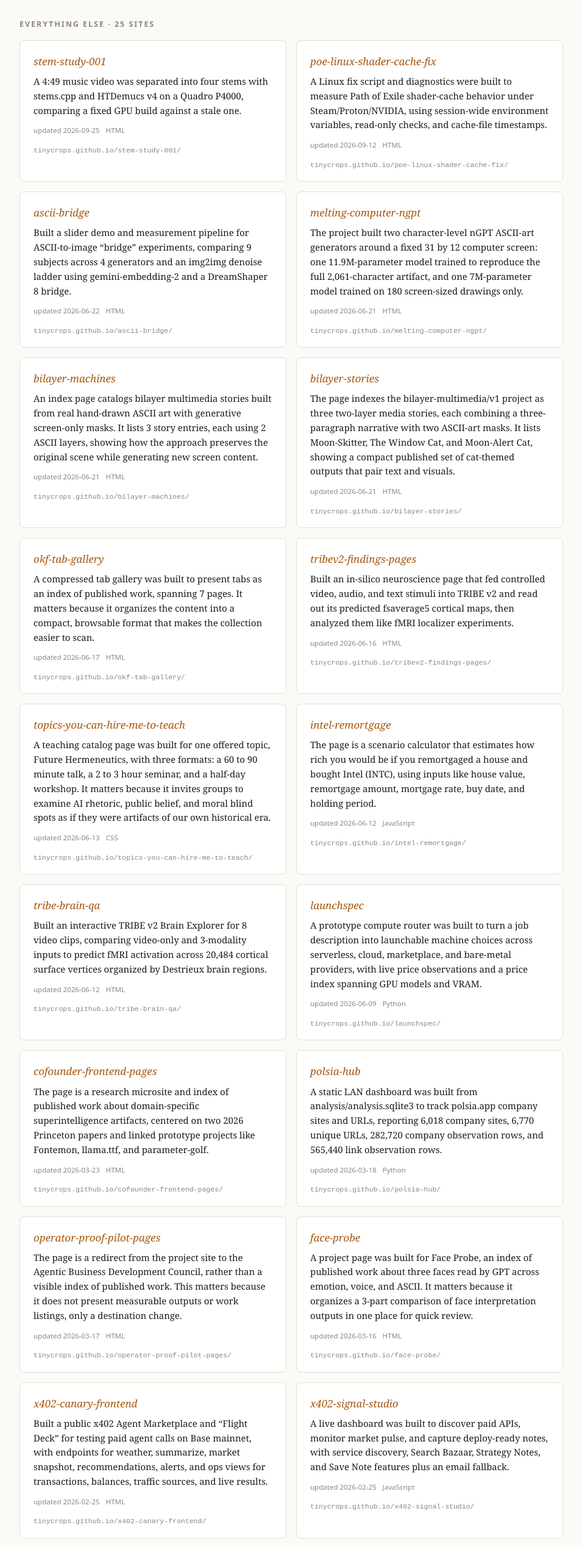
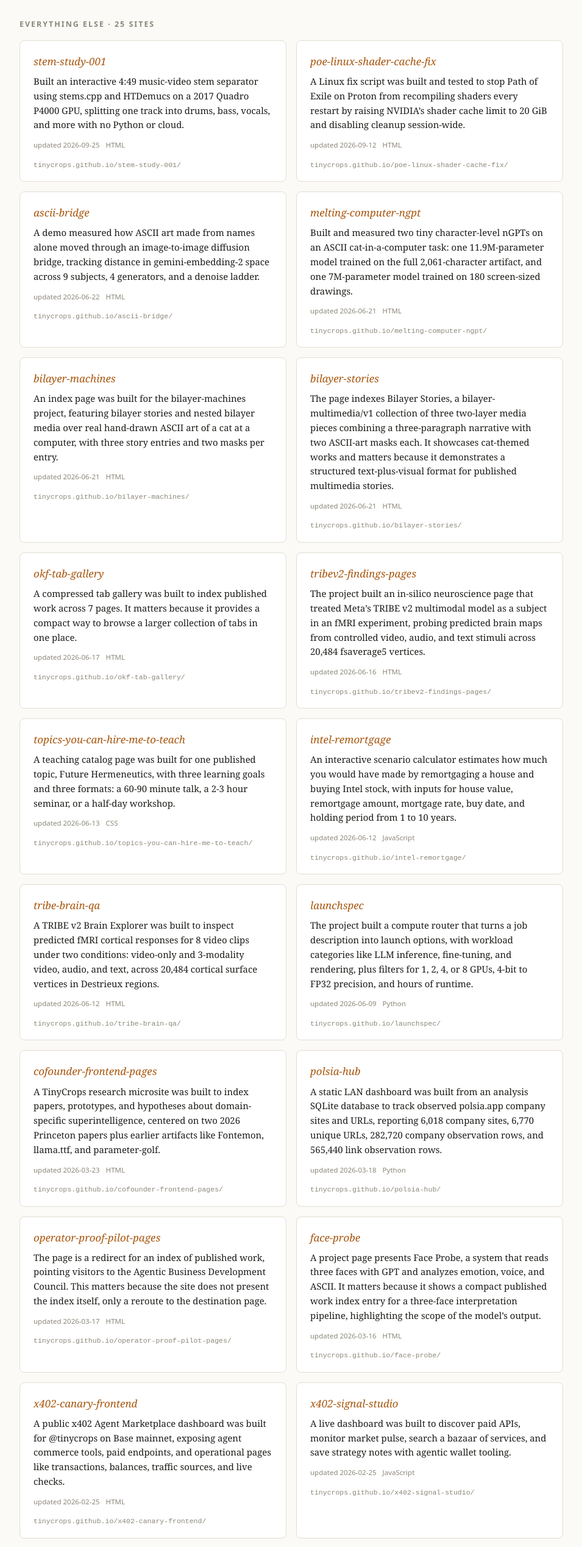
Before and after one commit to tinycrops/tinycrops-index, a plain HTML site: page frontend/index.html in a window 1280 px wide. Shown: the part 2140-4677 px from the top of the page at 61% size, without its empty margins (162-1117 px from the left). Drawn offline with Linux system fonts and the light colour scheme.

Commit message:
chore: regenerate index 2026-11-17

```diff
--- a/frontend/index.html
+++ b/frontend/index.html
@@ -143,155 +143,155 @@
 <div class="grid">
     <article class="card">
       <h3><a href="https://tinycrops.github.io/stem-study-001/" target="_blank" rel="noopener noreferrer">stem-study-001</a></h3>
-      <p>A 4:49 music video was separated into four stems with stems.cpp and HTDemucs v4 on a Quadro P4000, comparing a fixed GPU build against a stale one.</p>
+      <p>Built an interactive 4:49 music-video stem separator using stems.cpp and HTDemucs on a 2017 Quadro P4000 GPU, splitting one track into drums, bass, vocals, and more with no Python or cloud.</p>
       <div class="meta"><span>updated 2026-09-25</span><span>HTML</span></div>
       <a class="src" href="https://tinycrops.github.io/stem-study-001/" target="_blank" rel="noopener noreferrer">tinycrops.github.io/stem-study-001/</a>
     </article>
     <article class="card">
       <h3><a href="https://tinycrops.github.io/poe-linux-shader-cache-fix/" target="_blank" rel="noopener noreferrer">poe-linux-shader-cache-fix</a></h3>
-      <p>A Linux fix script and diagnostics were built to measure Path of Exile shader-cache behavior under Steam/Proton/NVIDIA, using session-wide environment variables, read-only checks, and cache-file timestamps.</p>
+      <p>A Linux fix script was built and tested to stop Path of Exile on Proton from recompiling shaders every restart by raising NVIDIA’s shader cache limit to 20 GiB and disabling cleanup session-wide.</p>
       <div class="meta"><span>updated 2026-09-12</span><span>HTML</span></div>
       <a class="src" href="https://tinycrops.github.io/poe-linux-shader-cache-fix/" target="_blank" rel="noopener noreferrer">tinycrops.github.io/poe-linux-shader-cache-fix/</a>
     </article>
     <article class="card">
       <h3><a href="https://tinycrops.github.io/ascii-bridge/" target="_blank" rel="noopener noreferrer">ascii-bridge</a></h3>
-      <p>Built a slider demo and measurement pipeline for ASCII-to-image “bridge” experiments, comparing 9 subjects across 4 generators and an img2img denoise ladder using gemini-embedding-2 and a DreamShaper 8 bridge.</p>
+      <p>A demo measured how ASCII art made from names alone moved through an image-to-image diffusion bridge, tracking distance in gemini-embedding-2 space across 9 subjects, 4 generators, and a denoise ladder.</p>
       <div class="meta"><span>updated 2026-06-22</span><span>HTML</span></div>
       <a class="src" href="https://tinycrops.github.io/ascii-bridge/" target="_blank" rel="noopener noreferrer">tinycrops.github.io/ascii-bridge/</a>
     </article>
     <article class="card">
       <h3><a href="https://tinycrops.github.io/melting-computer-ngpt/" target="_blank" rel="noopener noreferrer">melting-computer-ngpt</a></h3>
-      <p>The project built two character-level nGPT ASCII-art generators around a fixed 31 by 12 computer screen: one 11.9M-parameter model trained to reproduce the full 2,061-character artifact, and one 7M-parameter model trained on 180 screen-sized drawings only.</p>
+      <p>Built and measured two tiny character-level nGPTs on an ASCII cat-in-a-computer task: one 11.9M-parameter model trained on the full 2,061-character artifact, and one 7M-parameter model trained on 180 screen-sized drawings.</p>
       <div class="meta"><span>updated 2026-06-21</span><span>HTML</span></div>
       <a class="src" href="https://tinycrops.github.io/melting-computer-ngpt/" target="_blank" rel="noopener noreferrer">tinycrops.github.io/melting-computer-ngpt/</a>
     </article>
     <article class="card">
       <h3><a href="https://tinycrops.github.io/bilayer-machines/" target="_blank" rel="noopener noreferrer">bilayer-machines</a></h3>
-      <p>An index page catalogs bilayer multimedia stories built from real hand-drawn ASCII art with generative screen-only masks. It lists 3 story entries, each using 2 ASCII layers, showing how the approach preserves the original scene while generating new screen content.</p>
+      <p>An index page was built for the bilayer-machines project, featuring bilayer stories and nested bilayer media over real hand-drawn ASCII art of a cat at a computer, with three story entries and two masks per entry.</p>
       <div class="meta"><span>updated 2026-06-21</span><span>HTML</span></div>
       <a class="src" href="https://tinycrops.github.io/bilayer-machines/" target="_blank" rel="noopener noreferrer">tinycrops.github.io/bilayer-machines/</a>
     </article>
     <article class="card">
       <h3><a href="https://tinycrops.github.io/bilayer-stories/" target="_blank" rel="noopener noreferrer">bilayer-stories</a></h3>
-      <p>The page indexes the bilayer-multimedia/v1 project as three two-layer media stories, each combining a three-paragraph narrative with two ASCII-art masks. It lists Moon-Skitter, The Window Cat, and Moon-Alert Cat, showing a compact published set of cat-themed outputs that pair text and visuals.</p>
+      <p>The page indexes Bilayer Stories, a bilayer-multimedia/v1 collection of three two-layer media pieces combining a three-paragraph narrative with two ASCII-art masks each. It showcases cat-themed works and matters because it demonstrates a structured text-plus-visual format for published multimedia stories.</p>
       <div class="meta"><span>updated 2026-06-21</span><span>HTML</span></div>
       <a class="src" href="https://tinycrops.github.io/bilayer-stories/" target="_blank" rel="noopener noreferrer">tinycrops.github.io/bilayer-stories/</a>
     </article>
     <article class="card">
       <h3><a href="https://tinycrops.github.io/okf-tab-gallery/" target="_blank" rel="noopener noreferrer">okf-tab-gallery</a></h3>
-      <p>A compressed tab gallery was built to present tabs as an index of published work, spanning 7 pages. It matters because it organizes the content into a compact, browsable format that makes the collection easier to scan.</p>
+      <p>A compressed tab gallery was built to index published work across 7 pages. It matters because it provides a compact way to browse a larger collection of tabs in one place.</p>
       <div class="meta"><span>updated 2026-06-17</span><span>HTML</span></div>
       <a class="src" href="https://tinycrops.github.io/okf-tab-gallery/" target="_blank" rel="noopener noreferrer">tinycrops.github.io/okf-tab-gallery/</a>
     </article>
     <article class="card">
       <h3><a href="https://tinycrops.github.io/tribev2-findings-pages/" target="_blank" rel="noopener noreferrer">tribev2-findings-pages</a></h3>
-      <p>Built an in-silico neuroscience page that fed controlled video, audio, and text stimuli into TRIBE v2 and read out its predicted fsaverage5 cortical maps, then analyzed them like fMRI localizer experiments.</p>
+      <p>The project built an in-silico neuroscience page that treated Meta’s TRIBE v2 multimodal model as a subject in an fMRI experiment, probing predicted brain maps from controlled video, audio, and text stimuli across 20,484 fsaverage5 vertices.</p>
       <div class="meta"><span>updated 2026-06-16</span><span>HTML</span></div>
       <a class="src" href="https://tinycrops.github.io/tribev2-findings-pages/" target="_blank" rel="noopener noreferrer">tinycrops.github.io/tribev2-findings-pages/</a>
     </article>
     <article class="card">
       <h3><a href="https://tinycrops.github.io/topics-you-can-hire-me-to-teach/" target="_blank" rel="noopener noreferrer">topics-you-can-hire-me-to-teach</a></h3>
-      <p>A teaching catalog page was built for one offered topic, Future Hermeneutics, with three formats: a 60 to 90 minute talk, a 2 to 3 hour seminar, and a half-day workshop. It matters because it invites groups to examine AI rhetoric, public belief, and moral blind spots as if they were artifacts of our own historical era.</p>
+      <p>A teaching catalog page was built for one published topic, Future Hermeneutics, with three learning goals and three formats: a 60-90 minute talk, a 2-3 hour seminar, or a half-day workshop.</p>
       <div class="meta"><span>updated 2026-06-13</span><span>CSS</span></div>
       <a class="src" href="https://tinycrops.github.io/topics-you-can-hire-me-to-teach/" target="_blank" rel="noopener noreferrer">tinycrops.github.io/topics-you-can-hire-me-to-teach/</a>
     </article>
     <article class="card">
       <h3><a href="https://tinycrops.github.io/intel-remortgage/" target="_blank" rel="noopener noreferrer">intel-remortgage</a></h3>
-      <p>The page is a scenario calculator that estimates how rich you would be if you remortgaged a house and bought Intel (INTC), using inputs like house value, remortgage amount, mortgage rate, buy date, and holding period.</p>
+      <p>An interactive scenario calculator estimates how much you would have made by remortgaging a house and buying Intel stock, with inputs for house value, remortgage amount, mortgage rate, buy date, and holding period from 1 to 10 years.</p>
       <div class="meta"><span>updated 2026-06-12</span><span>JavaScript</span></div>
       <a class="src" href="https://tinycrops.github.io/intel-remortgage/" target="_blank" rel="noopener noreferrer">tinycrops.github.io/intel-remortgage/</a>
     </article>
     <article class="card">
       <h3><a href="https://tinycrops.github.io/tribe-brain-qa/" target="_blank" rel="noopener noreferrer">tribe-brain-qa</a></h3>
-      <p>Built an interactive TRIBE v2 Brain Explorer for 8 video clips, comparing video-only and 3-modality inputs to predict fMRI activation across 20,484 cortical surface vertices organized by Destrieux brain regions.</p>
+      <p>A TRIBE v2 Brain Explorer was built to inspect predicted fMRI cortical responses for 8 video clips under two conditions: video-only and 3-modality video, audio, and text, across 20,484 cortical surface vertices in Destrieux regions.</p>
       <div class="meta"><span>updated 2026-06-12</span><span>HTML</span></div>
       <a class="src" href="https://tinycrops.github.io/tribe-brain-qa/" target="_blank" rel="noopener noreferrer">tinycrops.github.io/tribe-brain-qa/</a>
     </article>
     <article class="card">
       <h3><a href="https://tinycrops.github.io/launchspec/" target="_blank" rel="noopener noreferrer">launchspec</a></h3>
-      <p>A prototype compute router was built to turn a job description into launchable machine choices across serverless, cloud, marketplace, and bare-metal providers, with live price observations and a price index spanning GPU models and VRAM.</p>
+      <p>The project built a compute router that turns a job description into launch options, with workload categories like LLM inference, fine-tuning, and rendering, plus filters for 1, 2, 4, or 8 GPUs, 4-bit to FP32 precision, and hours of runtime.</p>
       <div class="meta"><span>updated 2026-06-09</span><span>Python</span></div>
       <a class="src" href="https://tinycrops.github.io/launchspec/" target="_blank" rel="noopener noreferrer">tinycrops.github.io/launchspec/</a>
     </article>
     <article class="card">
       <h3><a href="https://tinycrops.github.io/cofounder-frontend-pages/" target="_blank" rel="noopener noreferrer">cofounder-frontend-pages</a></h3>
-      <p>The page is a research microsite and index of published work about domain-specific superintelligence artifacts, centered on two 2026 Princeton papers and linked prototype projects like Fontemon, llama.ttf, and parameter-golf.</p>
+      <p>A TinyCrops research microsite was built to index papers, prototypes, and hypotheses about domain-specific superintelligence, centered on two 2026 Princeton papers plus earlier artifacts like Fontemon, llama.ttf, and parameter-golf.</p>
       <div class="meta"><span>updated 2026-03-23</span><span>HTML</span></div>
       <a class="src" href="https://tinycrops.github.io/cofounder-frontend-pages/" target="_blank" rel="noopener noreferrer">tinycrops.github.io/cofounder-frontend-pages/</a>
     </article>
     <article class="card">
       <h3><a href="https://tinycrops.github.io/polsia-hub/" target="_blank" rel="noopener noreferrer">polsia-hub</a></h3>
-      <p>A static LAN dashboard was built from analysis/analysis.sqlite3 to track polsia.app company sites and URLs, reporting 6,018 company sites, 6,770 unique URLs, 282,720 company observation rows, and 565,440 link observation rows.</p>
+      <p>A static LAN dashboard was built from an analysis SQLite database to track observed polsia.app company sites and URLs, reporting 6,018 company sites, 6,770 unique URLs, 282,720 company observation rows, and 565,440 link observation rows.</p>
       <div class="meta"><span>updated 2026-03-18</span><span>Python</span></div>
       <a class="src" href="https://tinycrops.github.io/polsia-hub/" target="_blank" rel="noopener noreferrer">tinycrops.github.io/polsia-hub/</a>
     </article>
     <article class="card">
       <h3><a href="https://tinycrops.github.io/operator-proof-pilot-pages/" target="_blank" rel="noopener noreferrer">operator-proof-pilot-pages</a></h3>
-      <p>The page is a redirect from the project site to the Agentic Business Development Council, rather than a visible index of published work. This matters because it does not present measurable outputs or work listings, only a destination change.</p>
+      <p>The page is a redirect for an index of published work, pointing visitors to the Agentic Business Development Council. This matters because the site does not present the index itself, only a reroute to the destination page.</p>
       <div class="meta"><span>updated 2026-03-17</span><span>HTML</span></div>
       <a class="src" href="https://tinycrops.github.io/operator-proof-pilot-pages/" target="_blank" rel="noopener noreferrer">tinycrops.github.io/operator-proof-pilot-pages/</a>
     </article>
     <article class="card">
       <h3><a href="https://tinycrops.github.io/face-probe/" target="_blank" rel="noopener noreferrer">face-probe</a></h3>
-      <p>A project page was built for Face Probe, an index of published work about three faces read by GPT across emotion, voice, and ASCII. It matters because it organizes a 3-part comparison of face interpretation outputs in one place for quick review.</p>
+      <p>A project page presents Face Probe, a system that reads three faces with GPT and analyzes emotion, voice, and ASCII. It matters because it shows a compact published work index entry for a three-face interpretation pipeline, highlighting the scope of the model’s output.</p>
       <div class="meta"><span>updated 2026-03-16</span><span>HTML</span></div>
       <a class="src" href="https://tinycrops.github.io/face-probe/" target="_blank" rel="noopener noreferrer">tinycrops.github.io/face-probe/</a>
     </article>
     <article class="card">
       <h3><a href="https://tinycrops.github.io/x402-canary-frontend/" target="_blank" rel="noopener noreferrer">x402-canary-frontend</a></h3>
-      <p>Built a public x402 Agent Marketplace and “Flight Deck” for testing paid agent calls on Base mainnet, with endpoints for weather, summarize, market snapshot, recommendations, alerts, and ops views for transactions, balances, traffic sources, and live results.</p>
+      <p>A public x402 Agent Marketplace dashboard was built for @tinycrops on Base mainnet, exposing agent commerce tools, paid endpoints, and operational pages like transactions, balances, traffic sources, and live checks.</p>
       <div class="meta"><span>updated 2026-02-25</span><span>HTML</span></div>
       <a class="src" href="https://tinycrops.github.io/x402-canary-frontend/" target="_blank" rel="noopener noreferrer">tinycrops.github.io/x402-canary-frontend/</a>
     </article>
     <article class="card">
       <h3><a href="https://tinycrops.github.io/x402-signal-studio/" target="_blank" rel="noopener noreferrer">x402-signal-studio</a></h3>
-      <p>A live dashboard was built to discover paid APIs, monitor market pulse, and capture deploy-ready notes, with service discovery, Search Bazaar, Strategy Notes, and Save Note features plus an email fallback.</p>
+      <p>A live dashboard was built to discover paid APIs, monitor market pulse, search a bazaar of services, and save strategy notes with agentic wallet tooling.</p>
       <div class="meta"><span>updated 2026-02-25</span><span>JavaScript</span></div>
       <a class="src" href="https://tinycrops.github.io/x402-signal-studio/" target="_blank" rel="noopener noreferrer">tinycrops.github.io/x402-signal-studio/</a>
     </article>
     <article class="card">
       <h3><a href="https://tinycrops.github.io/market-studio/" target="_blank" rel="noopener noreferrer">market-studio</a></h3>
-      <p>A small web app was built to submit ingestion jobs from a single URL, a page/profile URL list, or video URLs, with controls for max videos, max per page, and max total. It also includes a job queue and library view with refresh and upload filters, helping organize submitted content and track job status.</p>
+      <p>Built a market-studio web interface for submitting ingestion jobs from a single URL, a profile URL, or a list of video URLs, with controls for max videos, max per page, and max total. It also includes a job queue, job log, uploader library, and refresh actions, helping users manage and track batch content ingestion.</p>
       <div class="meta"><span>updated 2026-02-19</span><span>Python</span></div>
       <a class="src" href="https://tinycrops.github.io/market-studio/" target="_blank" rel="noopener noreferrer">tinycrops.github.io/market-studio/</a>
     </article>
     <article class="card">
       <h3><a href="https://tinycrops.github.io/pain-to-page/" target="_blank" rel="noopener noreferrer">pain-to-page</a></h3>
-      <p>It was a beta waitlist tool that turns social links from TikTok, X, YouTube Shorts, and Facebook into a pain-point brief and landing page draft in 10 minutes.</p>
+      <p>It built a beta tool that turns social links from TikTok, X, YouTube Shorts, and Facebook into a pain-point brief and landing page draft in 10 minutes.</p>
       <div class="meta"><span>updated 2026-02-19</span><span>HTML</span></div>
       <a class="src" href="https://tinycrops.github.io/pain-to-page/" target="_blank" rel="noopener noreferrer">tinycrops.github.io/pain-to-page/</a>
     </article>
     <article class="card">
       <h3><a href="https://tinycrops.github.io/pain-to-page-frontend/" target="_blank" rel="noopener noreferrer">pain-to-page-frontend</a></h3>
-      <p>A beta waitlist page was built for Pain-to-Page, a tool that turns 5 to 20 social links into a pain-point brief and landing page draft in under 10 minutes.</p>
+      <p>The page presents a beta waitlist for a tool that turns 5 to 20 social posts into a pain-point brief and landing page draft in under 10 minutes, using language from TikTok, X, Shorts, and Facebook.</p>
       <div class="meta"><span>updated 2026-02-18</span><span>HTML</span></div>
       <a class="src" href="https://tinycrops.github.io/pain-to-page-frontend/" target="_blank" rel="noopener noreferrer">tinycrops.github.io/pain-to-page-frontend/</a>
     </article>
     <article class="card">
       <h3><a href="https://tinycrops.github.io/poe-memory-market-onboarding-site/" target="_blank" rel="noopener noreferrer">poe-memory-market-onboarding-site</a></h3>
-      <p>The project built a character-first onboarding flow for Path of Exile, guiding users through 2 steps: submit account and realm, then choose a newest-first character and run a build preview.</p>
+      <p>Built a Path of Exile onboarding page for character-first build intelligence with two steps: submit account and realm, then choose a character from a newest-first list, with preview, lookup, and follow-up contact options.</p>
       <div class="meta"><span>updated 2026-02-18</span><span>CSS</span></div>
       <a class="src" href="https://tinycrops.github.io/poe-memory-market-onboarding-site/" target="_blank" rel="noopener noreferrer">tinycrops.github.io/poe-memory-market-onboarding-site/</a>
     </article>
     <article class="card">
       <h3><a href="https://tinycrops.github.io/agibox/" target="_blank" rel="noopener noreferrer">agibox</a></h3>
-      <p>The page compares high-performance workstation builds by pricing CPUs, GPUs, RAM, storage, and motherboards, then totals three sample configurations from a $15,281 value build to a $65,714 flagship.</p>
+      <p>The page built a pricing and comparison index for high-performance workstation parts and three sample configurations, covering Xeon CPUs, 48 GB Ada GPUs, 256 GB ECC RAM, storage, and motherboard options.</p>
       <div class="meta"><span>updated 2025-06-26</span><span>HTML</span></div>
       <a class="src" href="https://tinycrops.github.io/agibox/" target="_blank" rel="noopener noreferrer">tinycrops.github.io/agibox/</a>
     </article>
     <article class="card">
       <h3><a href="https://tinycrops.github.io/blog/" target="_blank" rel="noopener noreferrer">blog</a></h3>
-      <p>The page is a blog homepage and documentation-style index for Matthew’s published writing, built with MkDocs and organized with search and previous/next navigation.</p>
+      <p>An MkDocs-generated blog site was built as an index for Matthew’s published writing, including a homepage, search, previous/next navigation, and project layout documentation. It matters because it organizes his work into a searchable, navigable archive that makes his posts easier to find and revisit.</p>
       <div class="meta"><span>updated 2024-01-14</span><span>JavaScript</span></div>
       <a class="src" href="https://tinycrops.github.io/blog/" target="_blank" rel="noopener noreferrer">tinycrops.github.io/blog/</a>
     </article>
     <article class="card">
       <h3><a href="https://tinycrops.github.io/MeDott29.github.io/" target="_blank" rel="noopener noreferrer">MeDott29.github.io</a></h3>
-      <p>A simple GitHub Pages site was built as an index for MeDott29’s published work, but the provided page text shows only the repository name and no substantive content. As a result, there are no measurable findings to report, which suggests the project page is either empty or still under construction.</p>
+      <p>A GitHub Pages site was built as an index of someone’s published work, but the provided page content contains only the repository name. The visible result is essentially a placeholder page, so its practical value is just as a landing point for the project’s publications.</p>
       <div class="meta"><span>updated 2024-01-14</span></div>
       <a class="src" href="https://tinycrops.github.io/MeDott29.github.io/" target="_blank" rel="noopener noreferrer">tinycrops.github.io/MeDott29.github.io/</a>
     </article></div>
-<footer>Auto-summarized 16 November 2026 by gpt-5.4-mini from live page content.
+<footer>Auto-summarized 17 November 2026 by gpt-5.4-mini from live page content.
 Selected work and positioning are hand-written in <code>curated.json</code>;
 everything else is generated. Index refreshes nightly and on publish.</footer>
 </div>
```
